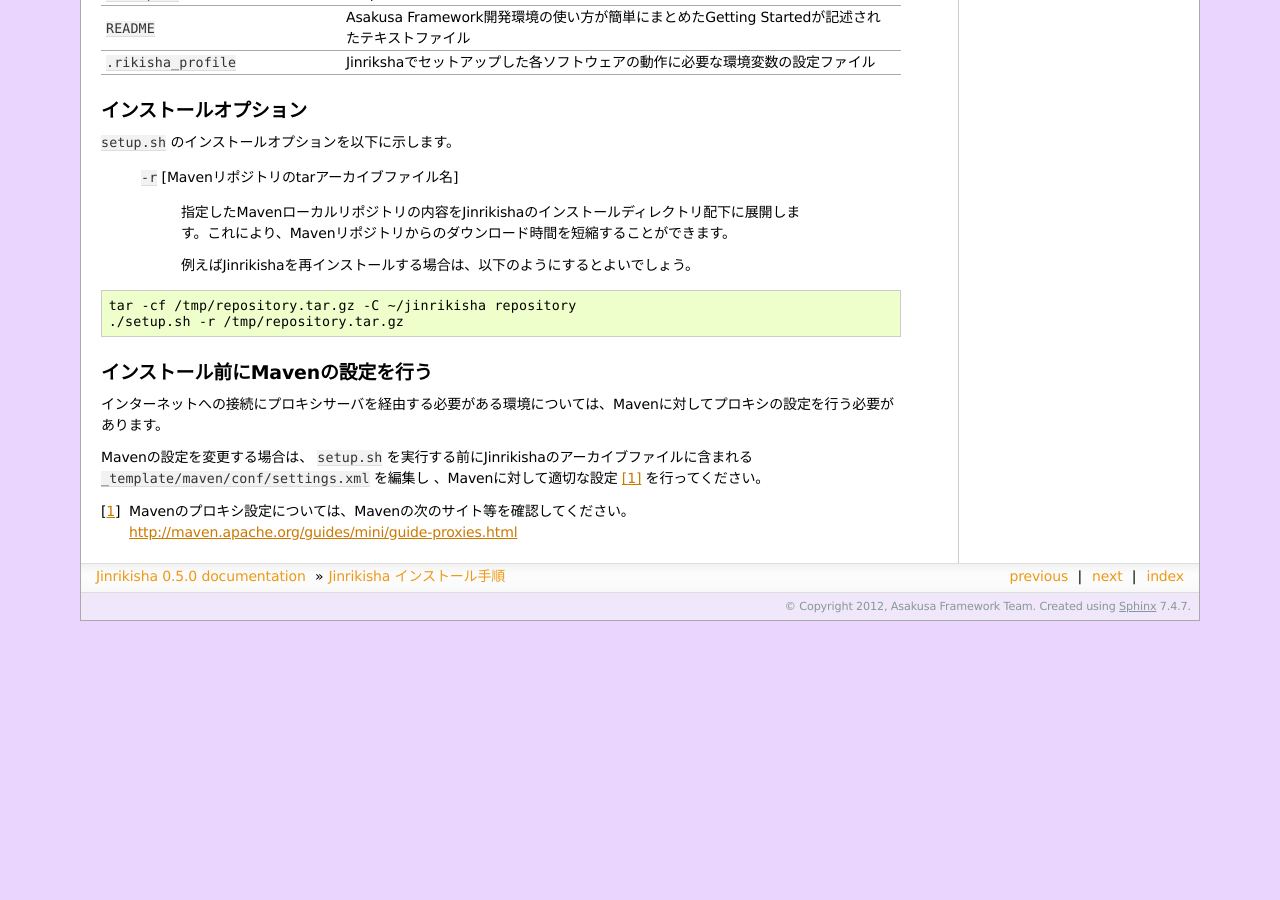
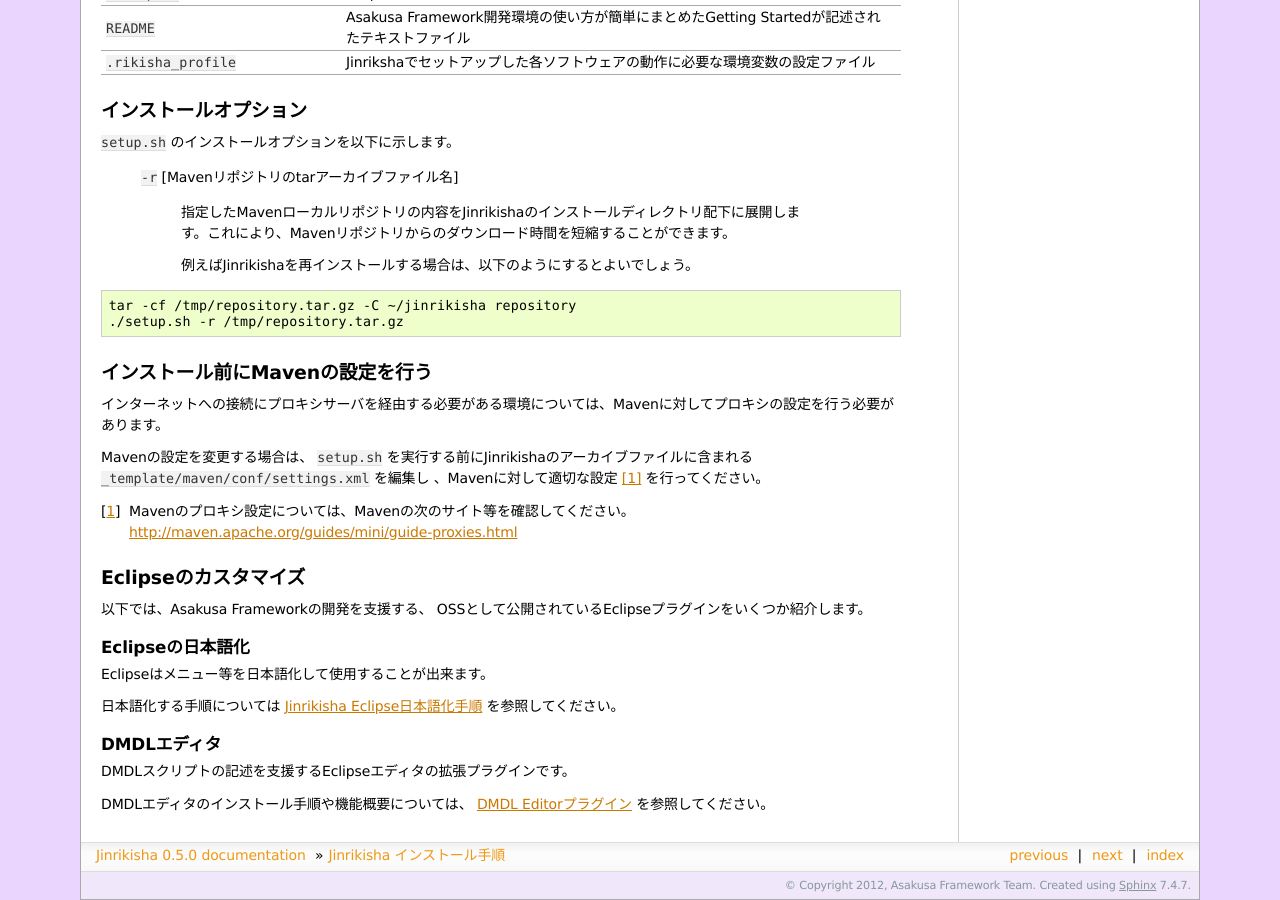
Before and after one commit to asakusafw/asakusafw-starter, a Sphinx documentation site: the page built from jinrikisha/docs/ja/source/install.rst, in a window 1280 px wide and 900 px high, scrolled down 4971 px. Built offline with Sphinx 7.4.7, drawn with Linux system fonts in a browser that asks for light colours; formulas are drawn with MathJax 3; before the commit the page ends 5592 px from its top, so only the background shows below that; some of the changed text lies outside the part shown.

Commit message:
Modified documenration for version 0.5.0 release.

```diff
--- a/jinrikisha/docs/ja/source/index.rst
+++ b/jinrikisha/docs/ja/source/index.rst
@@ -152,6 +152,8 @@
     uninstall
     offline
     download-archive
+    introduction/localize
+    introduction/dmdl-editor
 
 
 * `ソースリポジトリ (GitHub)`_
--- a/jinrikisha/docs/ja/source/install.rst
+++ b/jinrikisha/docs/ja/source/install.rst
@@ -304,3 +304,20 @@
 、Mavenに対して適切な設定 [#]_ を行ってください。
 
 ..  [#] Mavenのプロキシ設定については、Mavenの次のサイト等を確認してください。 http://maven.apache.org/guides/mini/guide-proxies.html
+
+Eclipseのカスタマイズ
+=====================
+以下では、Asakusa Frameworkの開発を支援する、
+OSSとして公開されているEclipseプラグインをいくつか紹介します。
+
+Eclipseの日本語化
+-----------------
+Eclipseはメニュー等を日本語化して使用することが出来ます。
+
+日本語化する手順については :doc:`introduction/localize` を参照してください。
+
+DMDLエディタ
+------------
+DMDLスクリプトの記述を支援するEclipseエディタの拡張プラグインです。
+
+DMDLエディタのインストール手順や機能概要については、 :doc:`introduction/dmdl-editor` を参照してください。
--- /dev/null
+++ b/jinrikisha/docs/ja/source/introduction/localize.rst
@@ -0,0 +1,40 @@
+================================
+Jinrikisha Eclipse日本語化手順
+================================
+この文書ではJinrikishaでインストールしたEclipseを日本語化する手順を説明します。
+
+Eclipse日本語化手順
+===================
+Eclipseの日本語化にはPleiadesプラグイン（日本語化プラグイン）を使用します。
+以下にインストール手順を説明します。 [#]_
+
+ここでは主にUbuntu DesktopへLinux-32bit版を使ってインストールする手順を説明しますが、他のプラットフォームにおいてもインストール手順は同様です。
+
+Pleiadesプラグインのインストール
+--------------------------------
+まず、Pleiadesプラグインのサイト（ http://mergedoc.sourceforge.jp/ ）の「Pleiades プラグイン・ダウンロード」から安定版をダウンロードします。
+本文書では、ブラウザ標準のダウンロードディレクトリ ``~/Downloads`` にダウンロードしたものとして説明を進めます。
+
+ダウンロードしたPleiadesプラグインのアーカイブを展開し、展開したディレクトリに含まれる ``features`` および ``plugins`` ディレクトリをEclipseのディレクトリにコピーします。
+
+..  code-block:: sh
+
+    cd ~/Downloads
+    unzip pleiades_*.zip
+    cp -rp features plugins $ASAKUSA_DEVELOP_HOME/eclipse/
+
+..  note::
+    ``$ASAKUSA_DEVELOP_HOME`` は、JinrikishaによるAsakusa Framework開発環境のインストールディレクトリを指しています。
+    Jinrikishaのインストール時に :ref:`ログインプロファイルに対する環境変数追加の設定<configure-profile>` でログインプロファイルに環境変数を追加していると、環境変数 ``ASAKUSA_DEVELOP_HOME`` を使用することが出来ます。
+
+そして、 ``$ASAKUSA_DEVELOP_HOME/eclipse/eclipse.ini`` の最下行に以下の指定を追加します。
+``/home/asakusa/asakusa-develop`` はAsakusa Framework開発環境のインストールディレクトリです。お使いの環境に合わせて変更してください。
+（ここでは ``$ASAKUSA_DEVELOP_HOME`` を指定することは出来ません）
+
+..  code-block:: text
+
+    -javaagent:/home/asakusa/asakusa-develop/eclipse/plugins/jp.sourceforge.mergedoc.pleiades/pleiades.jar
+
+これでEclipseを起動すると日本語化されます。（英語から日本語への変換作業が実行される為、初回起動時は多少の時間がかかります）
+
+..  [#] インストール手順の詳細については、Pleiadesプラグインのリリースノートサイトを確認してください。 http://sourceforge.jp/projects/mergedoc/releases/58165/note
```
Also changed, not shown: jinrikisha/docs/ja/source/introduction/dmdl-editor.rst (added, +97 -0 lines).
